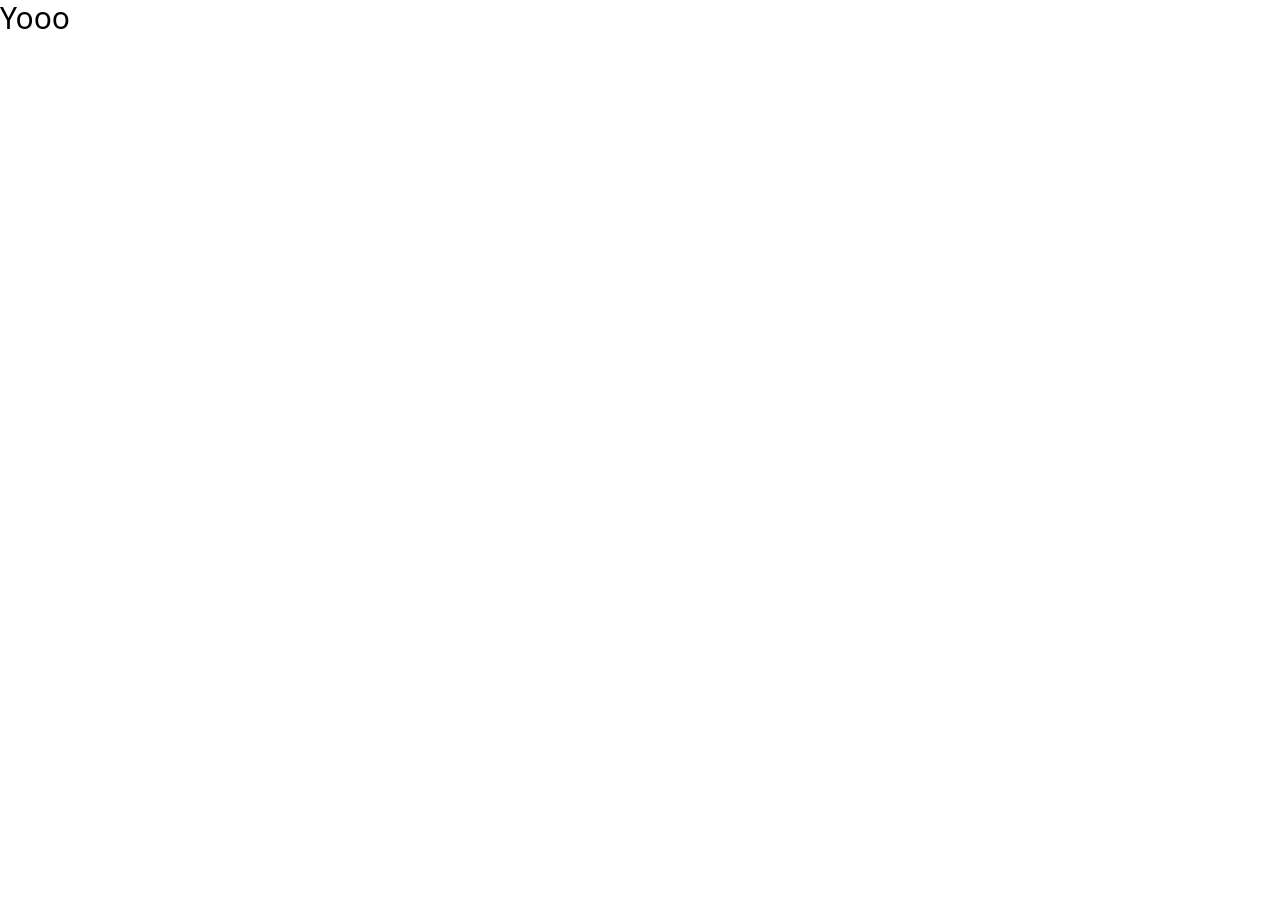
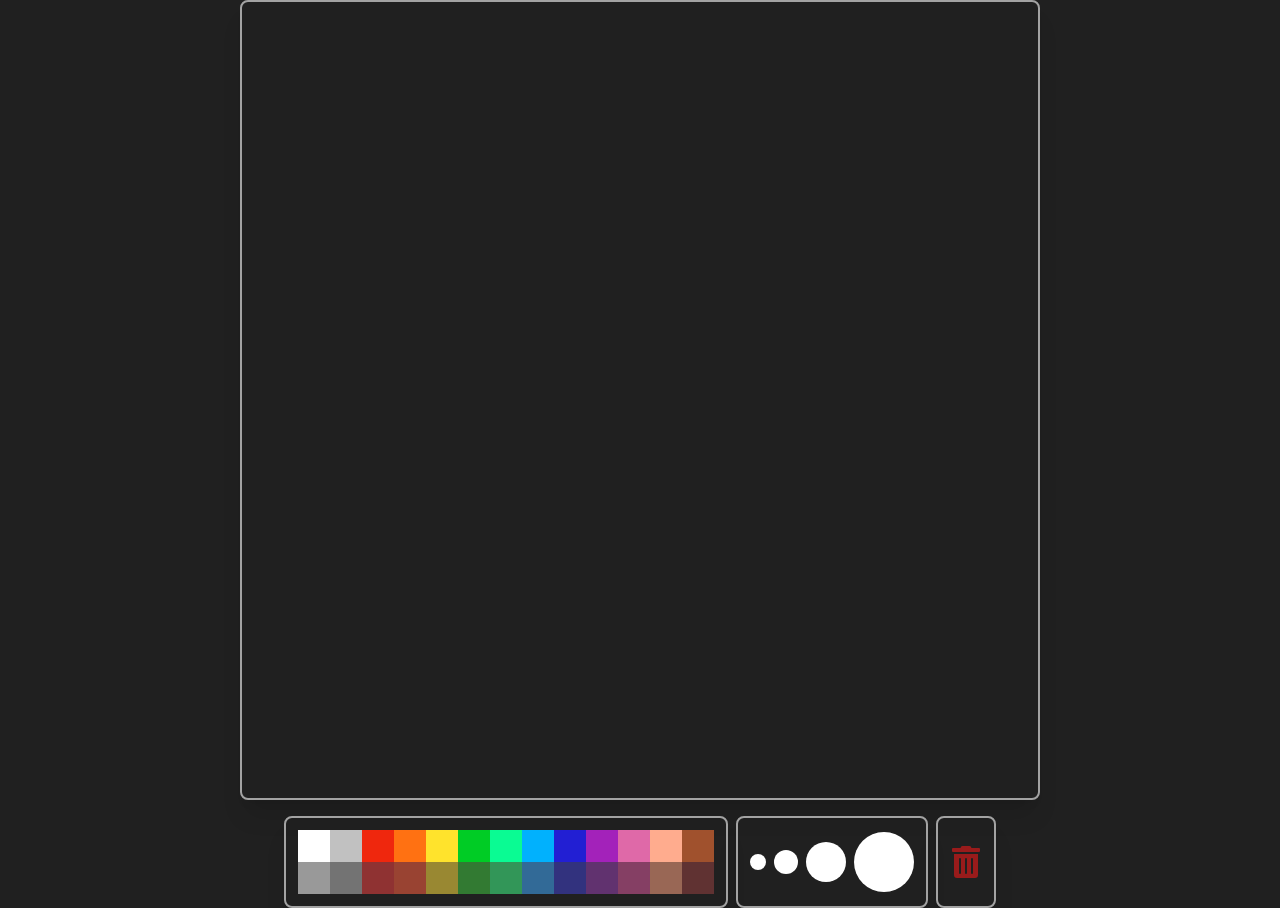
Before and after one commit to MarioPeperoni/spotify-project, a React (Vite) app in the folder client/: page / in a window 1280 px wide. Before the commit the page ends 800 px from the top, so only its background shows below. Built offline with nearby package versions, Linux system fonts and the light colour scheme.

Commit message:
Create drawing section

```diff
--- a/client/package.json
+++ b/client/package.json
@@ -13,6 +13,7 @@
     "axios": "^1.6.8",
     "react": "^18.2.0",
     "react-dom": "^18.2.0",
+    "react-icons": "^5.1.0",
     "socket.io-client": "^4.7.5"
   },
   "devDependencies": {
@@ -26,6 +27,8 @@
     "eslint-plugin-react-hooks": "^4.6.0",
     "eslint-plugin-react-refresh": "^0.4.6",
     "postcss": "^8.4.38",
+    "prettier": "^3.2.5",
+    "prettier-plugin-tailwindcss": "^0.5.14",
     "tailwindcss": "^3.4.3",
     "typescript": "^5.2.2",
     "vite": "^5.2.0"
--- a/client/src/App.tsx
+++ b/client/src/App.tsx
@@ -1,8 +1,10 @@
+import DrawingSection from "./components/DrawingSection";
+
 function App() {
   return (
-    <>
-      <p className=" text-3xl">Yooo</p>
-    </>
+    <section>
+      <DrawingSection />
+    </section>
   );
 }
 
--- /dev/null
+++ b/client/src/components/BrushSelect.tsx
@@ -0,0 +1,21 @@
+interface BruchSelectProps {
+  setBrushSize: (size: number) => void;
+}
+
+const BruchSelect = ({ setBrushSize }: BruchSelectProps) => {
+  const sizes = [4, 6, 10, 15];
+  return (
+    <div className="flex items-center justify-around gap-2 rounded-lg border-2 border-neutral-400 p-3 shadow-xl">
+      {sizes.map((size) => (
+        <div
+          key={size}
+          style={{ width: size * 4 + "px", height: size * 4 + "px" }}
+          className="cursor-pointer rounded-full bg-white"
+          onClick={() => setBrushSize(size)}
+        />
+      ))}
+    </div>
+  );
+};
+
+export default BruchSelect;
--- /dev/null
+++ b/client/src/components/ColorSelect.tsx
@@ -0,0 +1,53 @@
+import darkenColor from "../utils/darkenColors";
+
+interface ColorSelectProps {
+  setColor: (color: string) => void;
+}
+
+const ColorSelect = ({ setColor }: ColorSelectProps) => {
+  const colors = [
+    "#ffffff",
+    "#c1c1c1",
+    "#ef270d",
+    "#ff7112",
+    "#ffe32c",
+    "#00cc25",
+    "#0afb93",
+    "#01b1fd",
+    "#221fd3",
+    "#a322ba",
+    "#df69a8",
+    "#ffac8e",
+    "#a0512d",
+  ];
+
+  return (
+    <div className="flex flex-col rounded-lg border-2 border-neutral-400 p-3 shadow-xl">
+      <div className="flex">
+        {colors.map((color) => (
+          <div
+            key={color}
+            style={{ backgroundColor: color }}
+            className="h-8 w-8 cursor-pointer"
+            onClick={() => setColor(color)}
+          />
+        ))}
+      </div>
+      <div className="flex">
+        {colors.map((color) => {
+          let darkerColor = darkenColor(color, 40);
+          return (
+            <div
+              key={darkerColor}
+              style={{ backgroundColor: darkerColor }}
+              className="h-8 w-8 cursor-pointer"
+              onClick={() => setColor(darkerColor)}
+            />
+          );
+        })}
+      </div>
+    </div>
+  );
+};
+
+export default ColorSelect;
--- /dev/null
+++ b/client/src/components/DrawingSection.tsx
@@ -0,0 +1,53 @@
+import { useState } from "react";
+import { useDraw } from "../hooks/useDraw";
+import ColorSelect from "./ColorSelect";
+import BruchSelect from "./BrushSelect";
+import { FaTrashAlt } from "react-icons/fa";
+
+const DrawingSection = () => {
+  const [color, setColor] = useState("#FFFFFF");
+  const [brushSize, setBrushSize] = useState(2);
+  const { canvasRef, onMouseDown, clear } = useDraw(drawLine);
+
+  function drawLine({ prevPoint, currentPoint, ctx }: Draw) {
+    const { x: currX, y: currY } = currentPoint;
+    const lineColor = color;
+
+    let startPoint = prevPoint ?? currentPoint;
+    ctx.beginPath();
+    ctx.lineWidth = brushSize * 2;
+    ctx.strokeStyle = lineColor;
+    ctx.moveTo(startPoint.x, startPoint.y);
+    ctx.lineTo(currX, currY);
+    ctx.stroke();
+
+    ctx.fillStyle = lineColor;
+    ctx.beginPath();
+    ctx.arc(startPoint.x, startPoint.y, brushSize, 0, 2 * Math.PI);
+    ctx.fill();
+  }
+
+  return (
+    <div className=" flex flex-col items-center gap-4">
+      <canvas
+        ref={canvasRef}
+        onMouseDown={onMouseDown}
+        className="h-[800px] w-[800px] rounded-lg border-2 border-neutral-400 shadow-xl"
+        width={800}
+        height={800}
+      />
+      <section className="flex gap-2">
+        <ColorSelect setColor={setColor} />
+        <BruchSelect setBrushSize={setBrushSize} />
+        <div className="flex items-center rounded-lg border-2 border-neutral-400 p-3 shadow-xl">
+          <FaTrashAlt
+            className="h-8 w-8 cursor-pointer text-red-800"
+            onClick={() => clear()}
+          />
+        </div>
+      </section>
+    </div>
+  );
+};
+
+export default DrawingSection;
--- a/client/src/globals.css
+++ b/client/src/globals.css
@@ -6,4 +6,5 @@ html,
 body,
 :root {
   height: 100%;
+  background: #202020;
 }
--- /dev/null
+++ b/client/src/hooks/useDraw.ts
@@ -0,0 +1,63 @@
+import { useEffect, useRef, useState } from "react";
+
+export const useDraw = (
+  onDraw: ({ ctx, currentPoint, prevPoint }: Draw) => void,
+) => {
+  const [mouseDown, setMouseDown] = useState(false);
+
+  const canvasRef = useRef<HTMLCanvasElement>(null);
+  const prevPoint = useRef<null | Point>(null);
+
+  const onMouseDown = () => setMouseDown(true);
+
+  const clear = () => {
+    const canvas = canvasRef.current;
+    if (!canvas) return;
+
+    const ctx = canvas.getContext("2d");
+    if (!ctx) return;
+
+    ctx.clearRect(0, 0, canvas.width, canvas.height);
+  };
+
+  useEffect(() => {
+    const handler = (e: MouseEvent) => {
+      if (!mouseDown) return;
+      const currentPoint = computePointInCanvas(e);
+
+      const ctx = canvasRef.current?.getContext("2d");
+      if (!ctx || !currentPoint) return;
+
+      onDraw({ ctx, currentPoint, prevPoint: prevPoint.current });
+      prevPoint.current = currentPoint;
+    };
+
+    const computePointInCanvas = (e: MouseEvent) => {
+      const canvas = canvasRef.current;
+      if (!canvas) return;
+
+      const rect = canvas.getBoundingClientRect();
+      const x = e.clientX - rect.left;
+      const y = e.clientY - rect.top;
+
+      return { x, y };
+    };
+
+    const mouseUpHandler = () => {
+      setMouseDown(false);
+      prevPoint.current = null;
+    };
+
+    // Add event listeners
+    canvasRef.current?.addEventListener("mousemove", handler);
+    window.addEventListener("mouseup", mouseUpHandler);
+
+    // Remove event listeners
+    return () => {
+      canvasRef.current?.removeEventListener("mousemove", handler);
+      window.removeEventListener("mouseup", mouseUpHandler);
+    };
+  }, [onDraw]);
+
+  return { canvasRef, onMouseDown, clear };
+};
--- /dev/null
+++ b/client/src/utils/darkenColors.ts
@@ -0,0 +1,20 @@
+function darkenColor(color: string, percent: number): string {
+  let r = parseInt(color.slice(1, 3), 16) as number;
+  let g = parseInt(color.slice(3, 5), 16) as number;
+  let b = parseInt(color.slice(5, 7), 16) as number;
+
+  // Calculate darker color
+  r = Math.floor((r * (100 - percent)) / 100);
+  g = Math.floor((g * (100 - percent)) / 100);
+  b = Math.floor((b * (100 - percent)) / 100);
+
+  // Adjust colors to ensure visibility
+  if (r < 50) r = 50;
+  if (g < 50) g = 50;
+  if (b < 50) b = 50;
+
+  // Convert back to hex
+  return `#${r.toString(16)}${g.toString(16)}${b.toString(16)}`;
+}
+
+export default darkenColor;
```
Also changed, not shown: client/src/types/types.d.ts (added, +7 -0 lines), 2 other files (tests, documents, lock files or other folders).
